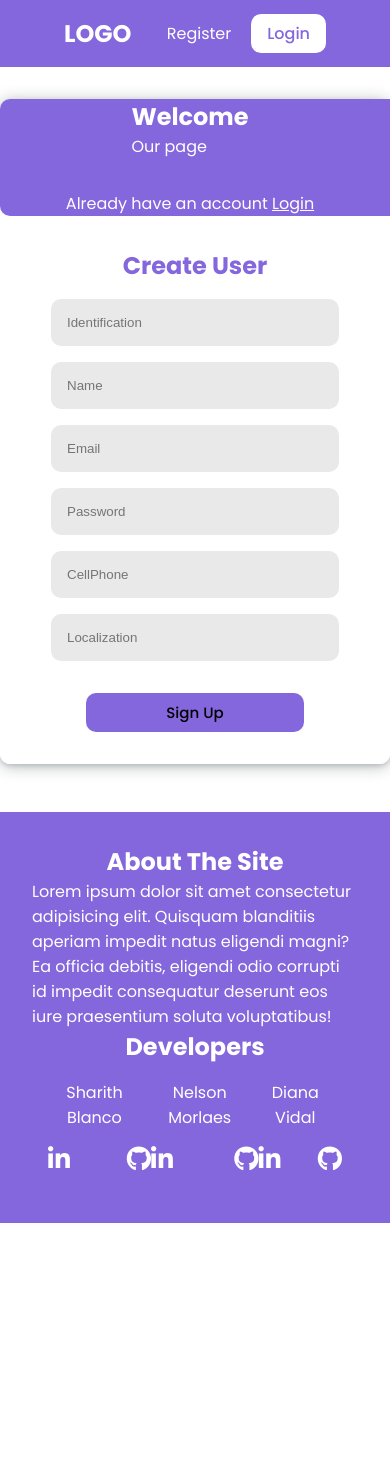
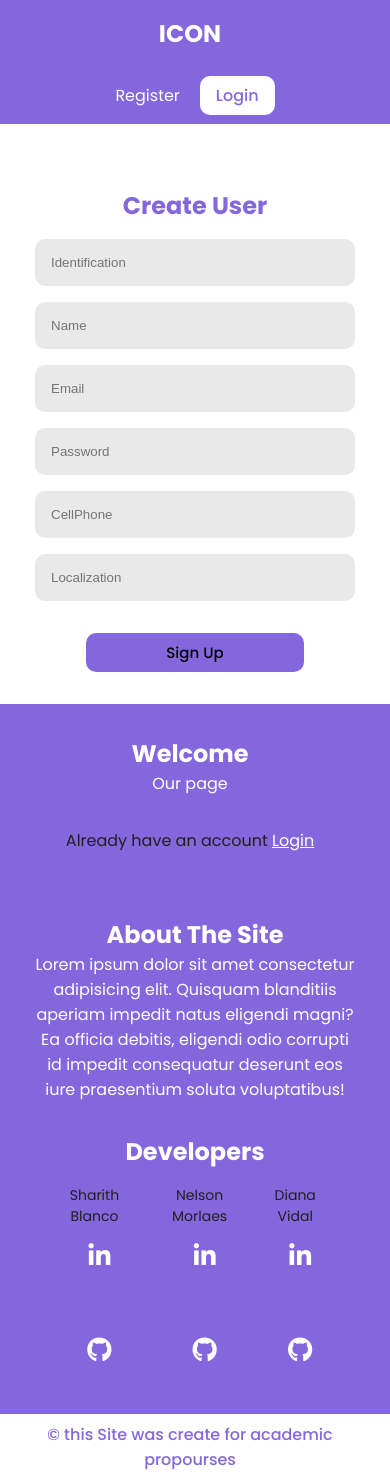
Before and after one commit to Cmrales26/RubricaC3Client, a React (Vite) app: page /create in a window 390 px wide. Before the commit the page ends 1289 px from the top, so only its background shows below. Built offline with nearby package versions, Linux system fonts and the light colour scheme.

Commit message:
Responsive Desing

```diff
--- a/package.json
+++ b/package.json
@@ -13,6 +13,7 @@
     "axios": "^1.6.1",
     "js-cookie": "^3.0.5",
     "react": "^18.2.0",
+    "react-burger-menu": "^3.0.9",
     "react-dom": "^18.2.0",
     "react-hook-form": "^7.48.2",
     "react-router-dom": "^6.18.0",
--- a/src/components/Navbar.jsx
+++ b/src/components/Navbar.jsx
@@ -1,5 +1,6 @@
 import { useForm } from "react-hook-form";
 import { useAuth } from "../context/AuthContext";
+import { slide as Menu } from "react-burger-menu";
 const Navbar = () => {
   const { handleSubmit } = useForm();
   const { signout, isAuth, user } = useAuth();
@@ -7,17 +8,57 @@ const Navbar = () => {
   const onSubmit = handleSubmit(() => {
     signout();
   });
+
   return (
     <nav>
+      {isAuth ? (
+        <Menu className="MenuHa" right width={"80%"}>
+          {isAuth && user ? (
+            <div className="">
+              {user.rol === "admin" ? (
+                <div className="navegation">
+                  <a className="menu-item" href="/create/products">
+                    {" "}
+                    Create Product
+                  </a>
+
+                  <a className="menu-item" href="/products">
+                    {" "}
+                    Products{" "}
+                  </a>
+                  <form onSubmit={onSubmit}>
+                    <button className="btnlogout">Log Out</button>
+                  </form>
+                </div>
+              ) : (
+                <div className="navegation">
+                  <a className="menu-item" href="/buy">
+                    {" "}
+                    Buy
+                  </a>
+
+                  <a className="menu-item" href="/mybuys">
+                    {" "}
+                    My Buys
+                  </a>
+                  <form onSubmit={onSubmit}>
+                    <button className="btnlogout">Log Out</button>
+                  </form>
+                </div>
+              )}
+            </div>
+          ) : null}
+        </Menu>
+      ) : null}
+      <div className="navegacion">
         <ul>
           <div className="logo">
             <li>
               <a href="/">
-              <h1>LOGO</h1>
+                <h1>ICON</h1>
               </a>
             </li>
           </div>
-
           <div className="WelcomeUser">
             {isAuth && user ? (
               <div>
@@ -25,40 +66,45 @@ const Navbar = () => {
               </div>
             ) : null}
           </div>
-
           <div className="navegation">
+            <div className="MenuHa-desk">
               {isAuth && user ? (
-            <div className="navegation">
+                <div className="">
                   {user.rol === "admin" ? (
                     <div className="navegation">
-                  <li>
-                    <a href="/create/products">Create Product</a>
-                  </li>
+                      <a className="menu-item" href="/create/products">
+                        {" "}
+                        Create Product
+                      </a>
 
-                  <li>
-                    <a href="/products">Products</a>
-                  </li>
+                      <a className="menu-item" href="/products">
+                        {" "}
+                        Products{" "}
+                      </a>
+                      <form onSubmit={onSubmit}>
+                        <button className="btnlogout">Log Out</button>
+                      </form>
                     </div>
                   ) : (
                     <div className="navegation">
-                  <li>
-                    <a href="/buy">Buy</a>
-                  </li>
-                  <li>
-                    <a href="/mybuys">My Buys</a>
-                  </li>
+                      <a className="menu-item" href="/buy">
+                        {" "}
+                        Buy
+                      </a>
+
+                      <a className="menu-item" href="/mybuys">
+                        {" "}
+                        My Buys
+                      </a>
+                      <form onSubmit={onSubmit}>
+                        <button className="btnlogout">Log Out</button>
+                      </form>
                     </div>
                   )}
                 </div>
               ) : null}
-
-          {isAuth ? (
-            <li>
-              <form onSubmit={onSubmit}>
-                <button className="btnlogout">Log Out</button>
-              </form>
-            </li>
-          ) : (
+            </div>
+            {isAuth ? null : (
               <div className="navegation">
                 <li>
                   <a className="register" href="/create">
@@ -74,6 +120,7 @@ const Navbar = () => {
             )}
           </div>
         </ul>
+      </div>
     </nav>
   );
 };
--- a/src/index.css
+++ b/src/index.css
@@ -18,6 +18,13 @@ hr {
     margin: .5rem 0rem;
 }
 
+.MenuHa-desk {
+    & .btnlogout {
+        background: var(--GenBackground);
+        color: var(--HighPurple);
+    }
+}
+
 
 * {
     margin: 0;
@@ -30,7 +37,18 @@ body {
     background-color: var(--GenBackground);
 }
 
-ul {
+
+
+.navegacion {
+    background-color: var(--HighPurple);
+    flex: 1;
+
+    & ul {
+        display: flex;
+        padding: 1rem;
+        justify-content: space-evenly;
+        align-items: center;
+
         & li {
             list-style: none;
 
@@ -39,12 +57,7 @@ ul {
                 color: var(--GenBackground);
             }
         }
-
-    padding: 1rem 4rem;
-    background-color: var(--HighPurple);
-    display: flex;
-    justify-content: space-between;
-    align-items: center;
+    }
 }
 
 .navegation {
@@ -62,7 +75,65 @@ ul {
     }
 }
 
-.loginbtn:hover{
+.MenuHa {
+    flex: 3;
+
+    & .navegation {
+
+        flex-direction: column;
+        align-items: center;
+        justify-content: center;
+        width: 100%;
+        height: 90vh;
+
+        & a {
+            color: var(--HighPurple);
+
+        }
+    }
+}
+
+.bm-burger-button {
+    display: none;
+    position: absolute;
+    width: 35px;
+    height: 30px;
+    top: 35px;
+    right: 36px;
+}
+
+.bm-burger-bars {
+    background: var(--GenBackground);
+    border-radius: 10px;
+    width: 40px;
+}
+
+
+.bm-cross-button {
+    height: 24px;
+    width: 24px;
+}
+
+
+.bm-cross {
+    background: var(--HighPurple);
+}
+
+
+.bm-menu {
+    background: var(--GenBackground);
+    text-align: center;
+    padding: 2rem;
+    font-size: 1.15em;
+}
+
+
+.bm-overlay {
+    background: rgba(0, 0, 0, 0.3);
+}
+
+
+.loginbtn:hover {
     color: white;
 }
 
@@ -76,15 +147,15 @@ ul {
 
 .btnlogout {
     border: none;
-    background-color: var(--GenBackground);
-    color: var(--HighPurple);
+    background-color: var(--HighPurple);
+    color: var(--GenBackground);
     padding: .5rem 1rem;
     border-radius: 10px;
     cursor: pointer;
 }
 
-.btnlogout:hover{
-    color: white;
+.btnlogout:hover {
+    /* color: white; */
 }
 
 .WelcomeUser {
@@ -336,11 +407,8 @@ textarea {
 
 .createproductcontainer {
     border-radius: 10px;
-    width: fit-content;
     display: flex;
     box-shadow: rgba(14, 30, 37, 0.12) 0px 2px 4px 0px, rgba(14, 30, 37, 0.32) 0px 2px 16px 0px;
-
-    width: 40%;
 
     & .formcreateproduct {
         padding: 2rem;
@@ -721,60 +789,230 @@ footer {
     height: 80vh;
 }
 
-  @media (max-width: 600px) {
-    ul{
+@media (max-width: 750px) {
+
+    .MenuHa-desk {
+        display: none;
+    }
+
+    .bm-burger-button {
+        display: block;
+    }
+
+    .navegacion {
+
+        & ul {
+            display: flex;
+            flex-direction: column;
+
+            & .navegation {
+                margin-top: 1rem;
+            }
+        }
+    }
+
+
+    ul {
         width: 100%
     }
-    .imglogin{
-        text-align: center;
-    }
-    .ContainerLogin{
+
+    .ContainerLogin {
         display: grid;
         grid-template-rows: auto;
         grid-template-columns: 1fr;
         text-align: center;
-        width:100%
+        width: 100%;
+        box-shadow: none;
     }
 
-    .imgCreate{
-        text-align: start;
+    .formLogin {
+        height: 100vh;
+
     }
 
-    .containerCreate{
-        display: grid;
-        grid-template-rows: auto;
-        grid-template-columns: 1fr;
+    .imglogin {
         text-align: center;
-        width:100%
+        border-radius: 0px;
+        padding: 2rem;
+
     }
 
-    .footercontainer{
-        display:flex;
+    .imgCreate {
+        text-align: center;
+        border-radius: 0px;
+        padding: 2rem;
+    }
+
+    .containerCreate {
+        box-shadow: none;
+        display: flex;
+        flex-direction: column-reverse;
+        text-align: center;
+        width: 100%
+    }
+
+
+    .footercontainer {
+        /* position: absolute; */
+        display: flex;
         justify-content: center;
         flex-direction: column;
-        align-items:center;
-        /* width:100%;
-         */
+        align-items: center;
     }
 
-    h1{
+    h1 {
         margin-right: 10px;
     }
 
-    h2{
-        text-align:center;
+    h2 {
+        text-align: center;
     }
 
-    .info{
+    .info {
         color: white;
     }
 
-    p{
-        color:white;
+    p {
         margin-right: 10px;
     }
 
-    input{
-        width:18rem;
+    input {
+        width: 20rem;
+    }
+
+    footer {
+        margin-top: 0rem;
+        text-align: center;
+    }
+
+    .Creatorscontainer {
+        margin-top: 2rem;
+    }
+
+    .Creators {
+        & p {
+            font-size: 14px;
+        }
+
+        & .social {
+            flex-direction: column;
+            gap: 20px;
         }
     }
+
+    .cards {
+        flex-direction: column;
+        align-items: center;
+
+        & .card {
+            margin: 0;
+            margin-bottom: 2rem;
+            width: 90%;
+        }
+    }
+
+    .createproductcontainer {
+        width: 100%;
+        box-shadow: none;
+        justify-content: center;
+
+        & .formcreateproduct {
+
+            width: 100%;
+            margin-bottom: 2rem;
+
+            & input {
+                width: 20rem;
+            }
+
+            & .textarea {
+                width: 20rem;
+            }
+        }
+
+    }
+
+    .buy {
+        margin: 0;
+    }
+
+
+    .buycontainer {
+        margin-top: 0rem;
+        display: block;
+        width: 100%;
+        box-shadow: none;
+    }
+
+    .infoproducSend {
+        margin-top: 2rem;
+    }
+
+
+    .cardpurchase {
+        box-shadow: none;
+        width: 100%;
+        padding: 0;
+
+        & .pursashecard {
+            display: block;
+
+            & .prusasheInfo {
+                margin-top: 2rem;
+            }
+        }
+    }
+
+    .editpurchasecontainer {
+
+        & .cardedirpurchase {
+            margin-top: 0rem;
+            display: block;
+            width: 100%;
+            box-shadow: none;
+
+            & .pursashecard {
+                & h2 {
+                    text-align: left;
+                }
+
+                display: block;
+
+                & .prusasheInfo {
+                    margin-top: 2rem;
+
+                    & p {
+                        margin: 0;
+                    }
+                }
+            }
+        }
+    }
+}
+
+@media (max-width: 400px) {
+    .cards {
+        font-size: 12px;
+        flex-direction: column;
+        align-items: center;
+
+        & .card {
+            margin: 0;
+            margin-bottom: 2rem;
+            width: 90%;
+        }
+
+        & .productdescription {
+            font-size: 12px;
+            text-align: center
+        }
+
+        & .footercard {
+            padding: .5rem 0rem;
+
+            & .deleteProduct {
+                font-size: 12px;
+            }
+        }
+    }
+}
```
Also changed, not shown: 1 other file (tests, documents, lock files or other folders). Lines whose indentation alone changed are shown as unchanged.
